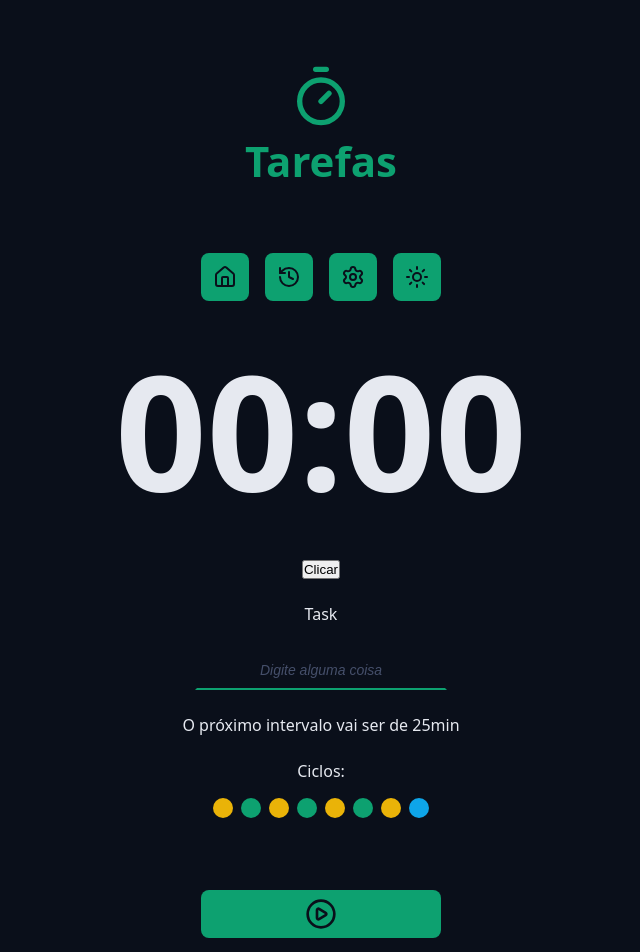
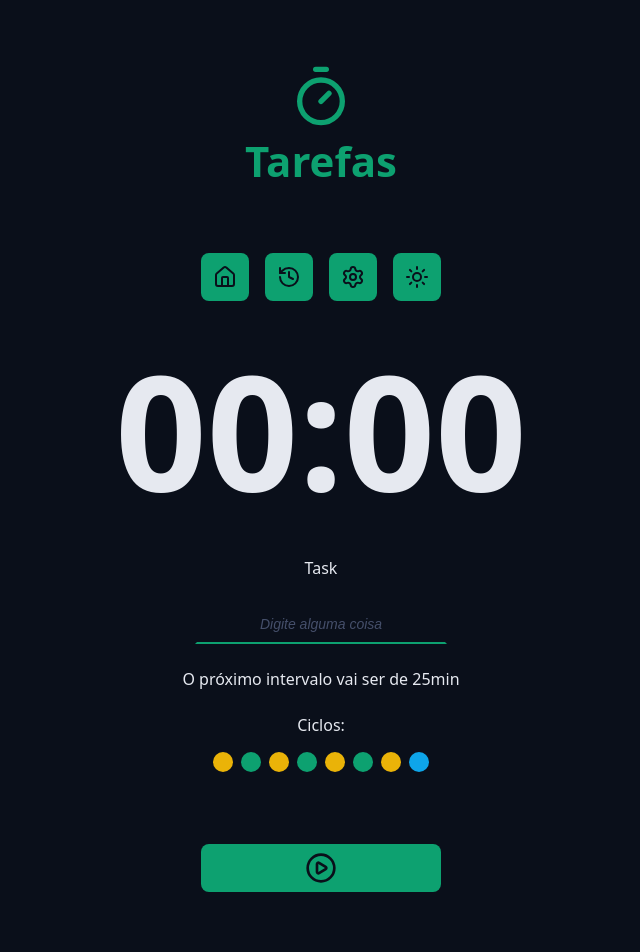
Before and after one commit to NetoResende/tarefas-pomodoro, a React (Vite) app: page / in a window 1280 px wide. Shown: the top 952 px of the page, without its empty margins (319-959 px from the left). Built offline with nearby package versions, Linux system fonts and the light colour scheme.

Commit message:
Capturando o evento de submit ldo formuláriocom preventDefault

```diff
--- a/src/components/MainForm/index.tsx
+++ b/src/components/MainForm/index.tsx
@@ -7,25 +7,15 @@ import { useTaskContext } from "../../contexts/TaskContext/useTaskContext";
 export function MainForm() {
   const { state, setState }= useTaskContext()
 
-  //  ex:1 função para modificar o lcoutDown e o formulário
-  function handlerClicar(){
-    setState(prevState => {
-      return {
-        ...prevState,
-        formattedSecondsTemaining: "21:00",
-        config: {
-          ...prevState.config,
-          workTime: 15,
-        }
-      }
-    })
+  // função para envia o formulário para dentro do estado!
+  function handlerStateNewTask(event: React.SubmitEvent<HTMLFormElement>){
+    event.preventDefault()
+    console.log("DEU CERTO");
   }
 
   return (
-    <form className="form">
-      <div>
-        <button onClick={handlerClicar} type="button">Clicar</button>
-      </div>
+    <form onSubmit={handlerStateNewTask} className="form">
+
       <div className="formRow">
         <DefaultInput
           id="meuInput"
```
